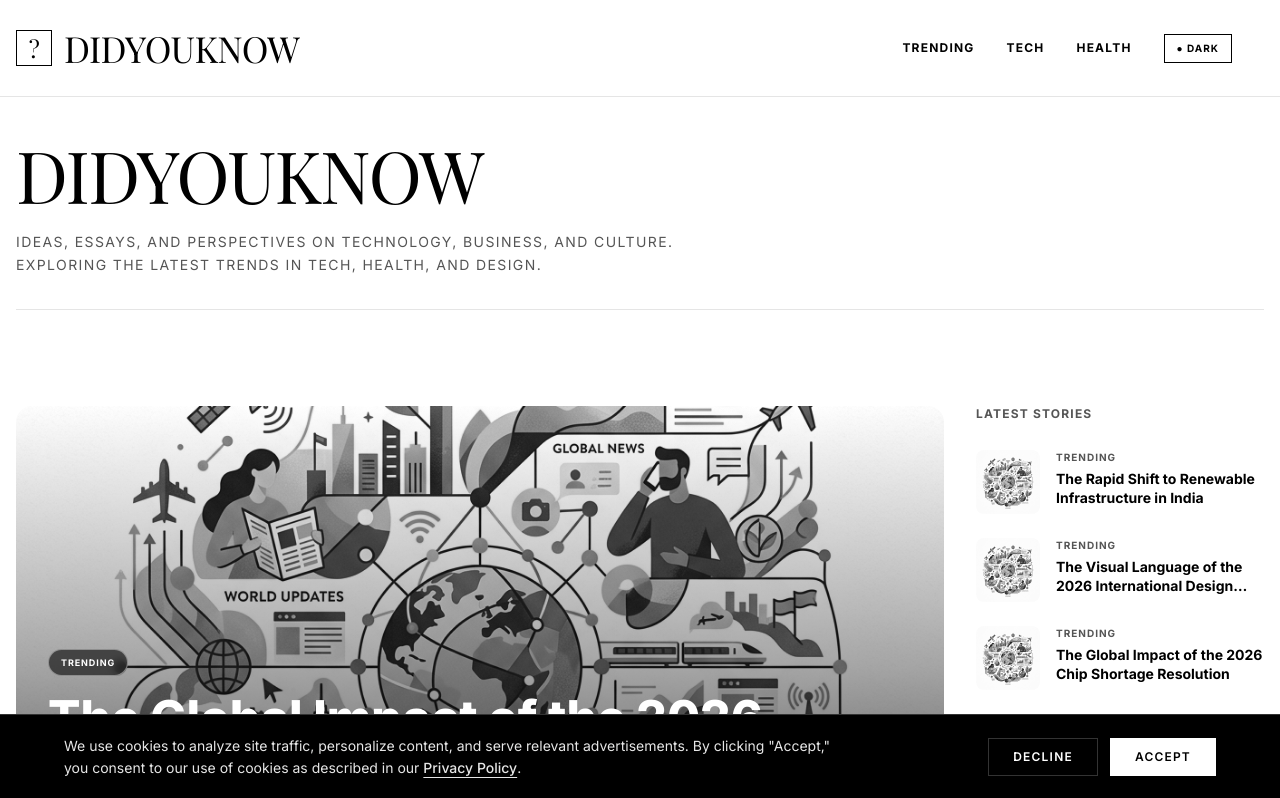
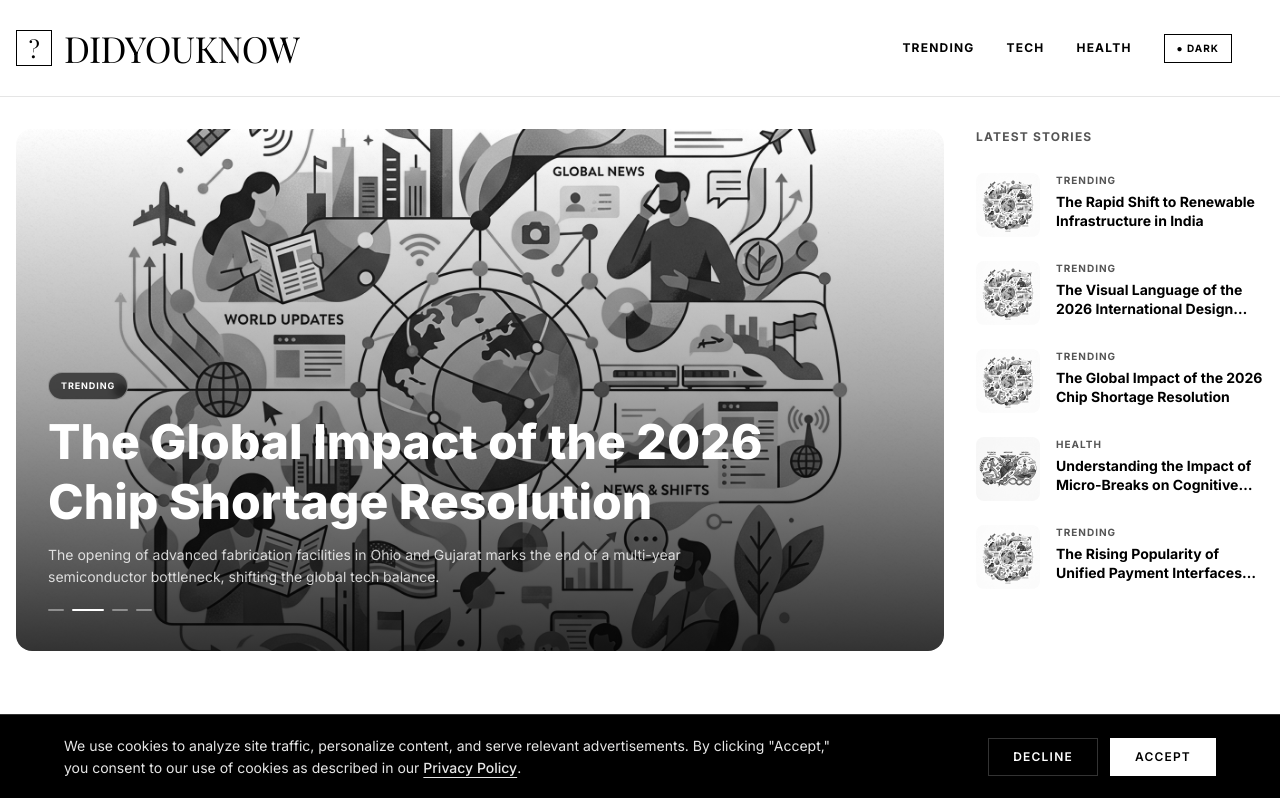
Before and after one commit to Barani1912/didyouknow-blog, a Next.js app: page / in a window 1280 px wide. Shown: the top 798 px of the page. Built offline with nearby package versions, Linux system fonts and the light colour scheme; a web font is replaced by a local one.

Commit message:
design: remove redundant main title block on homepage and add visually hidden h1 for SEO

```diff
--- a/app/page.tsx
+++ b/app/page.tsx
@@ -68,15 +68,9 @@ export default function HomePage() {
         dangerouslySetInnerHTML={{ __html: JSON.stringify(websiteSchema) }}
       />
 
-      {/* Elegant Typographic Masthead / Intro Header (Semantic H1) */}
-      <header className="border-b border-theme-border/10 pb-6 md:pb-8">
-        <h1 className="font-serif text-4xl md:text-6xl lg:text-7xl font-normal leading-tight tracking-tight uppercase text-theme-fg">
-          DIDYOUKNOW
-        </h1>
-        <p className="font-sans text-xs md:text-sm uppercase tracking-widest text-theme-muted mt-2 md:mt-3 max-w-2xl leading-relaxed">
-          Ideas, essays, and perspectives on technology, business, and culture. Exploring the latest trends in tech, health, and design.
-        </p>
-      </header>
+      <h1 className="sr-only">DIDYOUKNOW - Ideas, essays, and perspectives on technology, business, and culture.</h1>
+
+
 
       {/* 1. Hero Section (Creative Soccer Culture Style) */}
       <section className="grid grid-cols-1 lg:grid-cols-12 gap-8 items-start">
```
